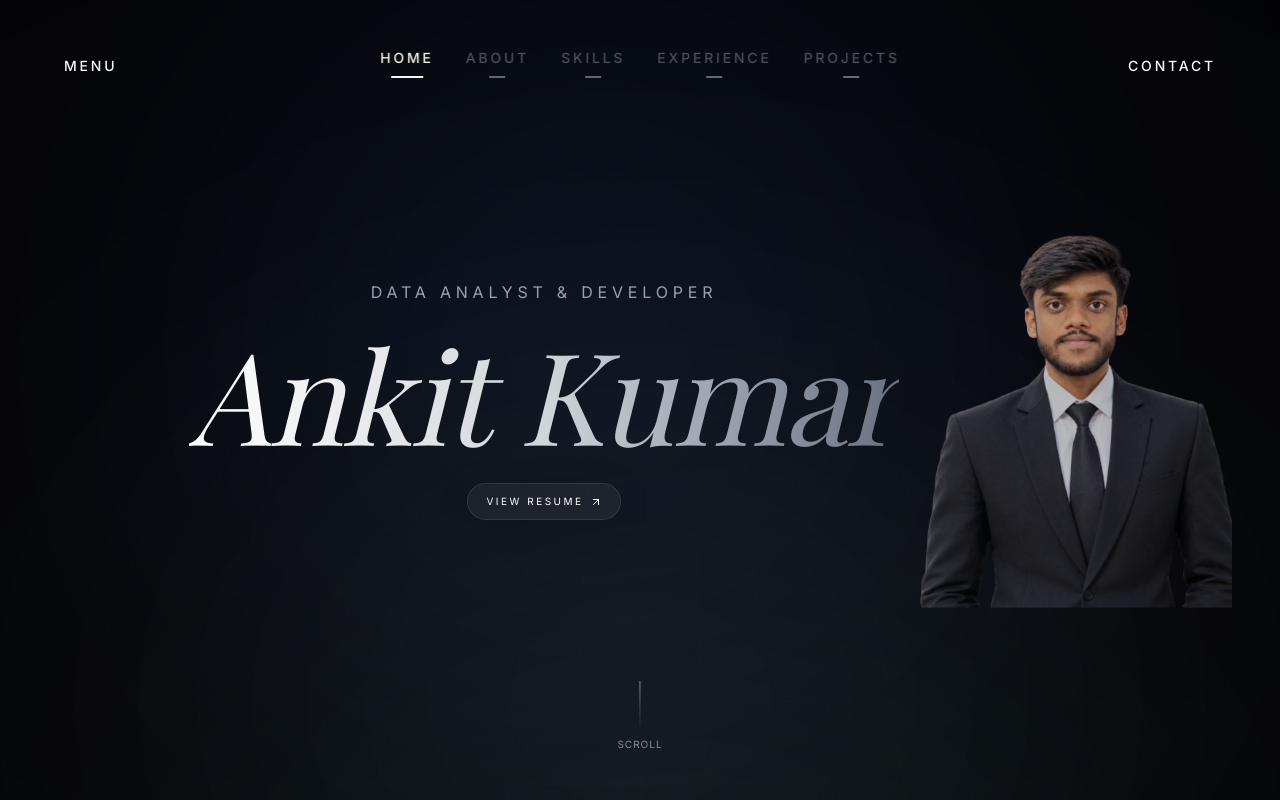
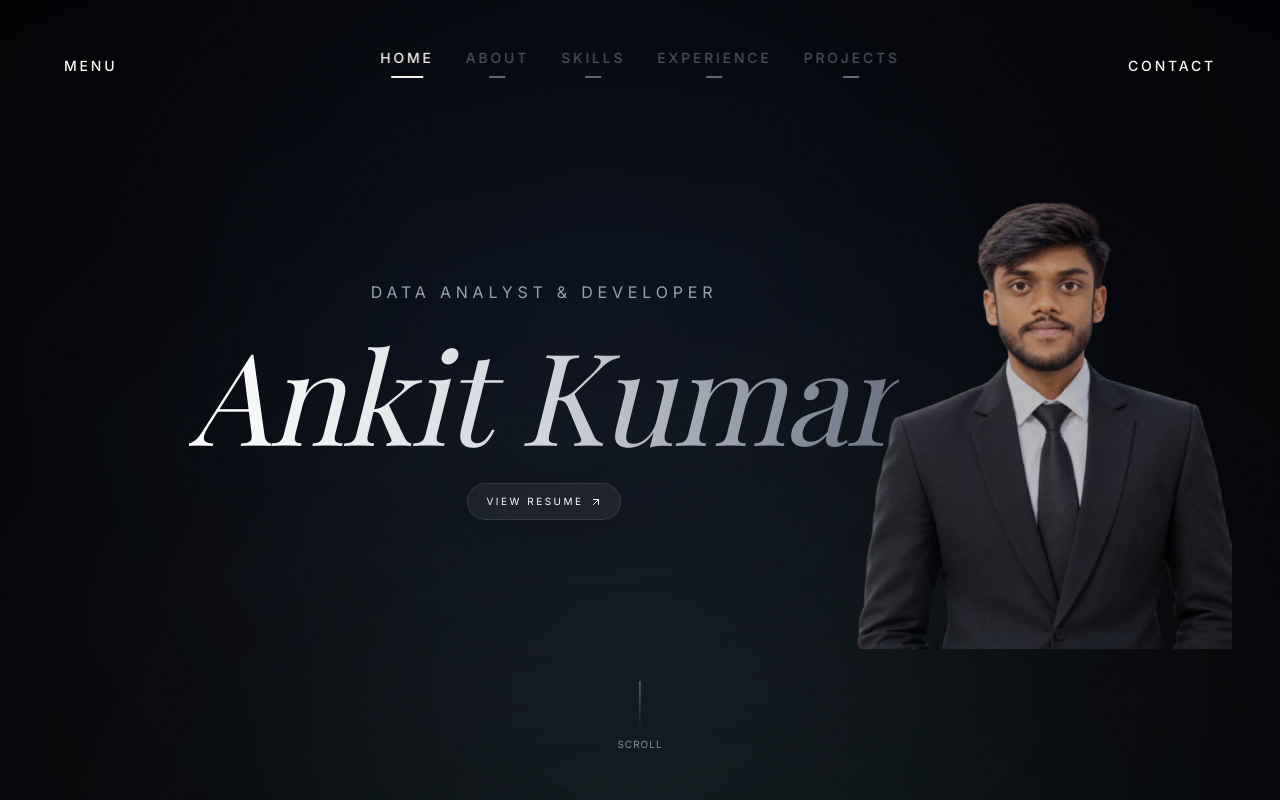
Before and after one commit to Ankit18jsr/Portfolio, a React (Vite) app: page / in a window 1280 px wide. Shown: the top 800 px of the page. Built offline with nearby package versions, Linux system fonts and the light colour scheme; a web font is replaced by a local one.

Commit message:
Increase profile picture size slightly

```diff
--- a/src/components/Hero/Hero.jsx
+++ b/src/components/Hero/Hero.jsx
@@ -24,7 +24,7 @@ export default function Hero() {
         initial={{ opacity: 0, x: 50 }}
         animate={{ opacity: 0.8, x: 0 }}
         transition={{ duration: 1.5, delay: 0.8, ease: [0.22, 1, 0.36, 1] }}
-        className="absolute left-1/2 -translate-x-1/2 md:left-auto md:translate-x-0 md:right-12 top-1/2 -translate-y-1/2 w-[55vw] md:w-[25vw] max-w-[400px] pointer-events-none z-0"
+        className="absolute left-1/2 -translate-x-1/2 md:left-auto md:translate-x-0 md:right-12 top-1/2 -translate-y-1/2 w-[65vw] md:w-[30vw] max-w-[480px] pointer-events-none z-0"
         style={{ y }}
       >
         <img
```
